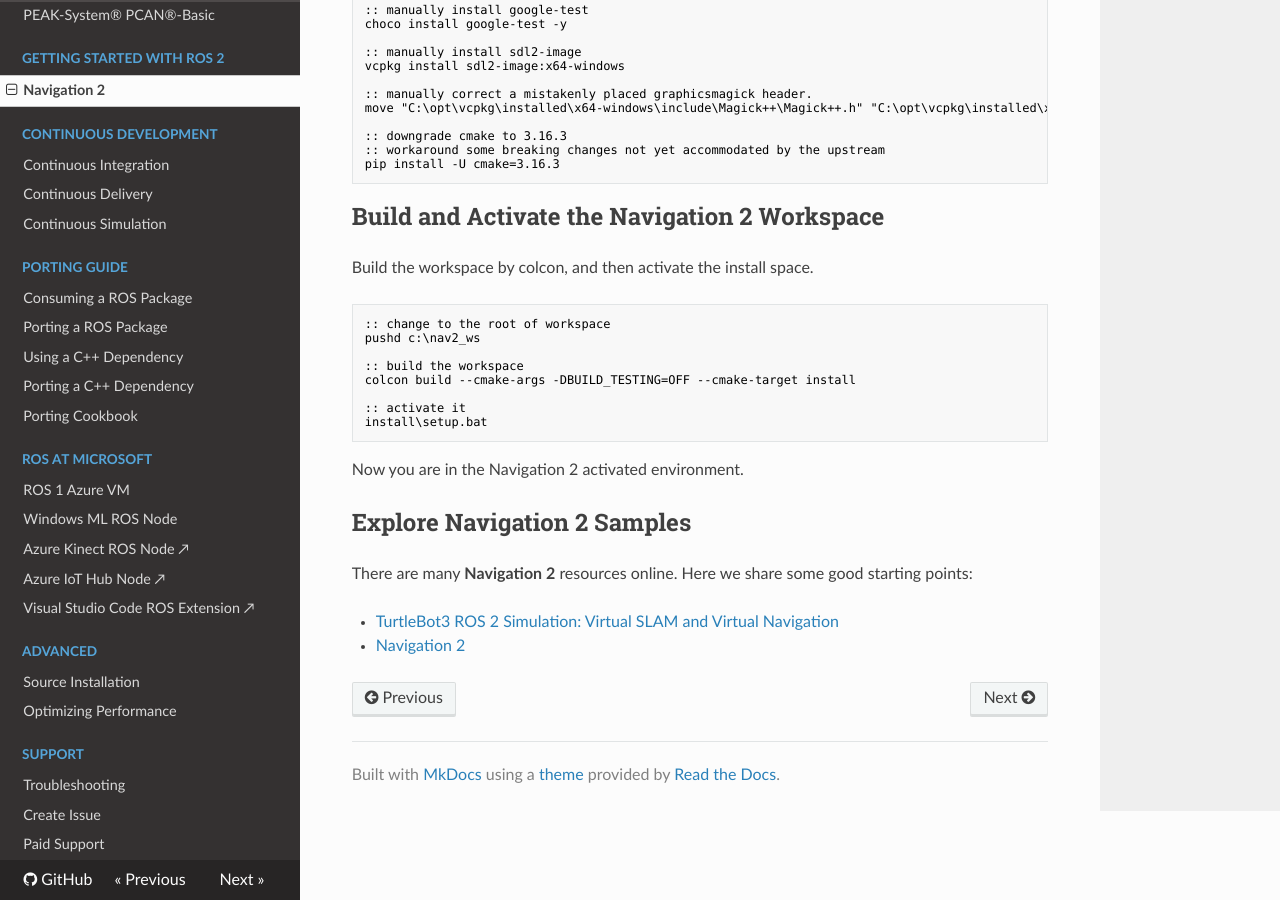
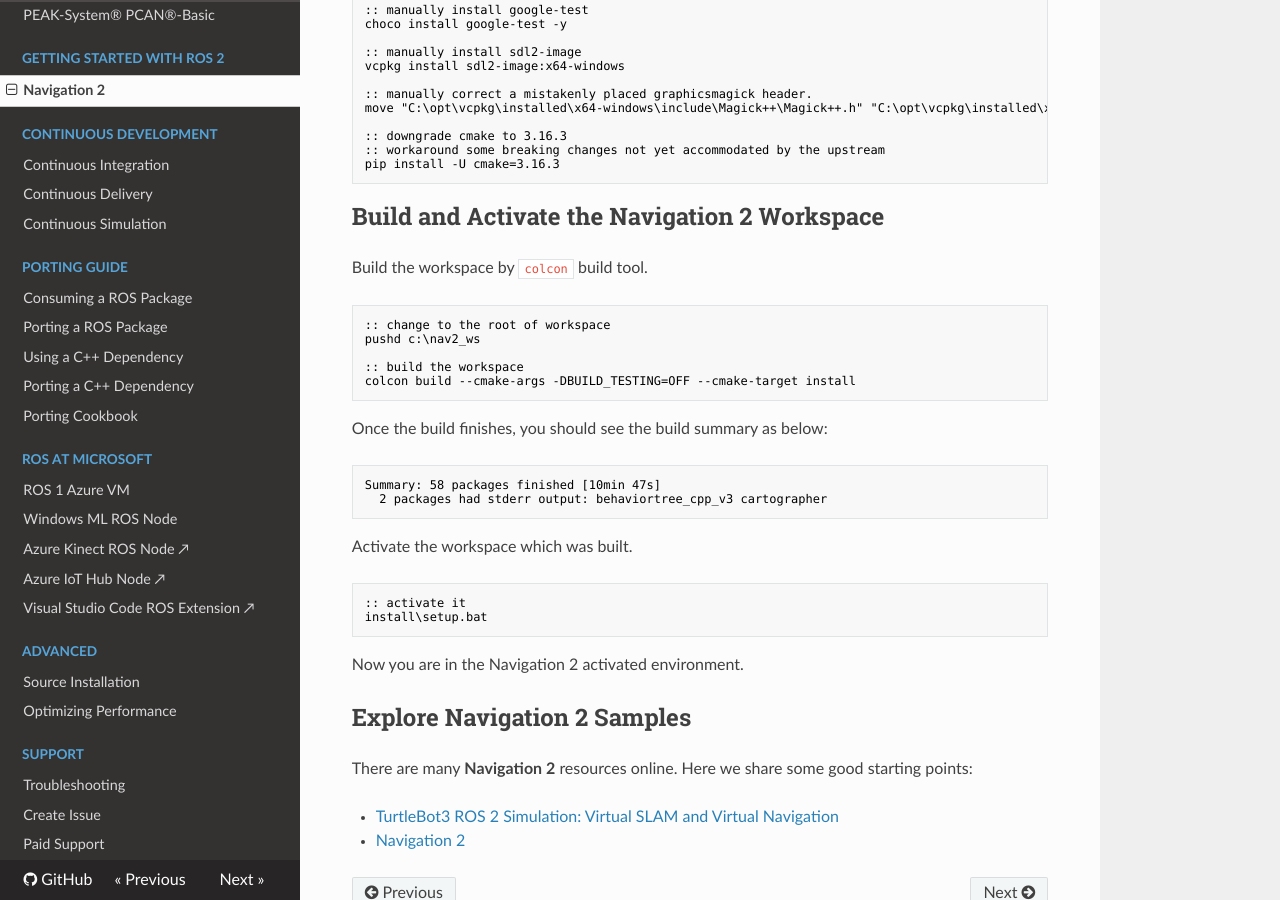
Before and after one commit to ms-iot/ROSOnWindows, an MkDocs documentation site: the page built from docs/ros2/nav2.md, in a window 1280 px wide and 900 px high, scrolled down 2082 px. Built offline with MkDocs 1.6.1, drawn with Linux system fonts in a browser that asks for light colours; nearby versions of some CDN libraries.

Commit message:
Update nav2.md

````diff
--- a/docs/ros2/nav2.md
+++ b/docs/ros2/nav2.md
@@ -99,7 +99,7 @@ pip install -U cmake=3.16.3
 
 ## Build and Activate the Navigation 2 Workspace
 
-Build the workspace by colcon, and then activate the install space.
+Build the workspace by `colcon` build tool.
 
 ```Batchfile
 :: change to the root of workspace
@@ -107,7 +107,18 @@ pushd c:\nav2_ws
 
 :: build the workspace
 colcon build --cmake-args -DBUILD_TESTING=OFF --cmake-target install
+```
 
+Once the build finishes, you should see the build summary as below:
+
+```Batchfile
+Summary: 58 packages finished [10min 47s]
+  2 packages had stderr output: behaviortree_cpp_v3 cartographer
+```
+
+Activate the workspace which was built.
+
+```Batchfile
 :: activate it
 install\setup.bat
 ```
````
